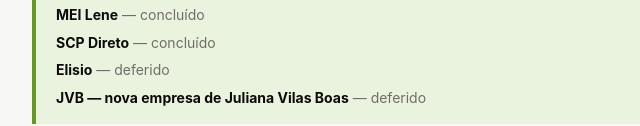
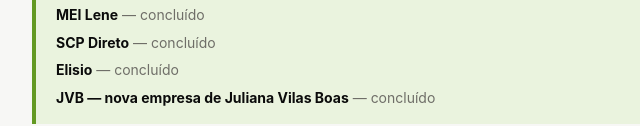
Before and after one commit to rfpds92-bit/alteracoes-VSM, a plain HTML site: page index.html in a window 1280 px wide. Shown: the part 690-816 px from the top of the page, 183-823 px from the left. Drawn offline with nearby package versions, Linux system fonts and the light colour scheme.

Commit message:
Corrige status de Elisio e JVB
Exibe ambos os processos como concluídos.

```diff
--- a/index.html
+++ b/index.html
@@ -18,7 +18,7 @@
 <section class="summary"><div class="metric"><strong>6</strong><span>Concluídos/deferidos</span></div><div class="metric"><strong>7</strong><span>Em análise</span></div><div class="metric"><strong>2</strong><span>A iniciar</span></div><div class="metric"><strong>10</strong><span>Aguardando</span></div><div class="metric"><strong>1</strong><span>Em exigência</span></div></section>
 <h2>Processos por categoria</h2>
 <section class="card" style="background:#eaf3de;border-color:#639922"><div class="card-head"><span class="title" style="color:#173404"><i class="ti ti-check"></i>Concluídos ou deferidos</span><span class="count">6 processos</span></div>
-<p class="item"><span class="name">Cardoso Holding</span> <span class="summ">— concluído</span></p><p class="item"><span class="name">Eletromóveis</span> <span class="summ">— concluído</span></p><p class="item"><span class="name">MEI Lene</span> <span class="summ">— concluído</span></p><p class="item"><span class="name">SCP Direto</span> <span class="summ">— concluído</span></p><p class="item"><span class="name">Elisio</span> <span class="summ">— deferido</span></p><p class="item"><span class="name">JVB — nova empresa de Juliana Vilas Boas</span> <span class="summ">— deferido</span></p></section>
+<p class="item"><span class="name">Cardoso Holding</span> <span class="summ">— concluído</span></p><p class="item"><span class="name">Eletromóveis</span> <span class="summ">— concluído</span></p><p class="item"><span class="name">MEI Lene</span> <span class="summ">— concluído</span></p><p class="item"><span class="name">SCP Direto</span> <span class="summ">— concluído</span></p><p class="item"><span class="name">Elisio</span> <span class="summ">— concluído</span></p><p class="item"><span class="name">JVB — nova empresa de Juliana Vilas Boas</span> <span class="summ">— concluído</span></p></section>
 <section class="card" style="background:#e6f1fb;border-color:#378add"><div class="card-head"><span class="title" style="color:#042c53"><i class="ti ti-search"></i>Em análise na JUCEPA ou cartório</span><span class="count">7 processos</span></div>
 <p class="item"><span class="name">Club Genesis</span> <span class="summ">— encaminhado à JUCEPA em 21/08</span></p><p class="item"><span class="name">Mais Vida</span> <span class="summ">— em tramitação na JUCEPA desde 21/08</span></p><p class="item"><span class="name">E. Rodrigues</span> <span class="summ">— em tramitação na JUCEPA desde 21/08</span></p><p class="item"><span class="name">MM Barros</span> <span class="summ">— em tramitação na JUCEPA</span></p><p class="item"><span class="name">Juliana Vilas Boas</span> <span class="summ">— em tramitação na JUCEPA</span></p><p class="item"><span class="name">Blaus Nova</span> <span class="summ">— novas viabilidades em análise na JUCEPA</span></p><p class="item"><span class="name">Verbicaro</span> <span class="summ">— nova análise no cartório; retorno previsto para 03/09/2026</span></p></section>
 <section class="card" style="background:#eeedfe;border-color:#7f77dd"><div class="card-head"><span class="title" style="color:#26215c"><i class="ti ti-player-play"></i>A iniciar</span><span class="count">2 processos</span></div><p class="item"><span class="name">DWSPINHEIRO</span> <span class="summ">— iniciar o processo de abertura da empresa</span></p><p class="item"><span class="name">BBS — baixa</span> <span class="summ">— iniciar após o deferimento da alteração</span></p></section>
```
